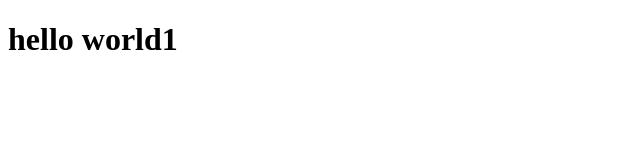
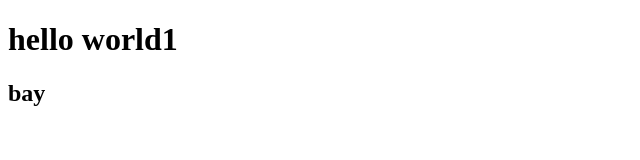
Before and after one commit to azaboom/project10, a plain HTML site: page index.html in a window 1280 px wide. Shown: the full height of the page, 0-640 px from the left. Drawn offline with Linux system fonts and the light colour scheme.

Commit message:
index mod

```diff
--- a/index.html
+++ b/index.html
@@ -7,5 +7,6 @@
 </head>
 <body>
     <h1>hello world1</h1>
+    <h2>bay</h2>
 </body>
 </html>
```
